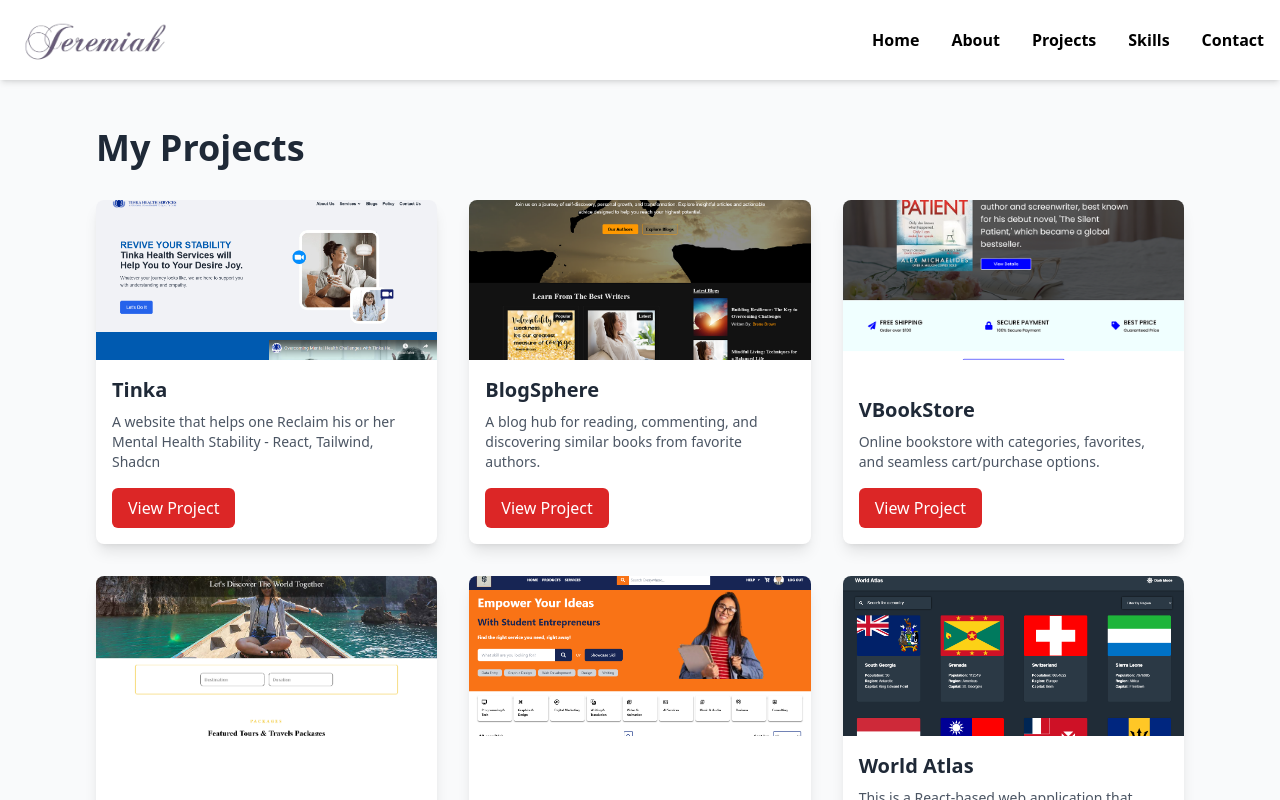
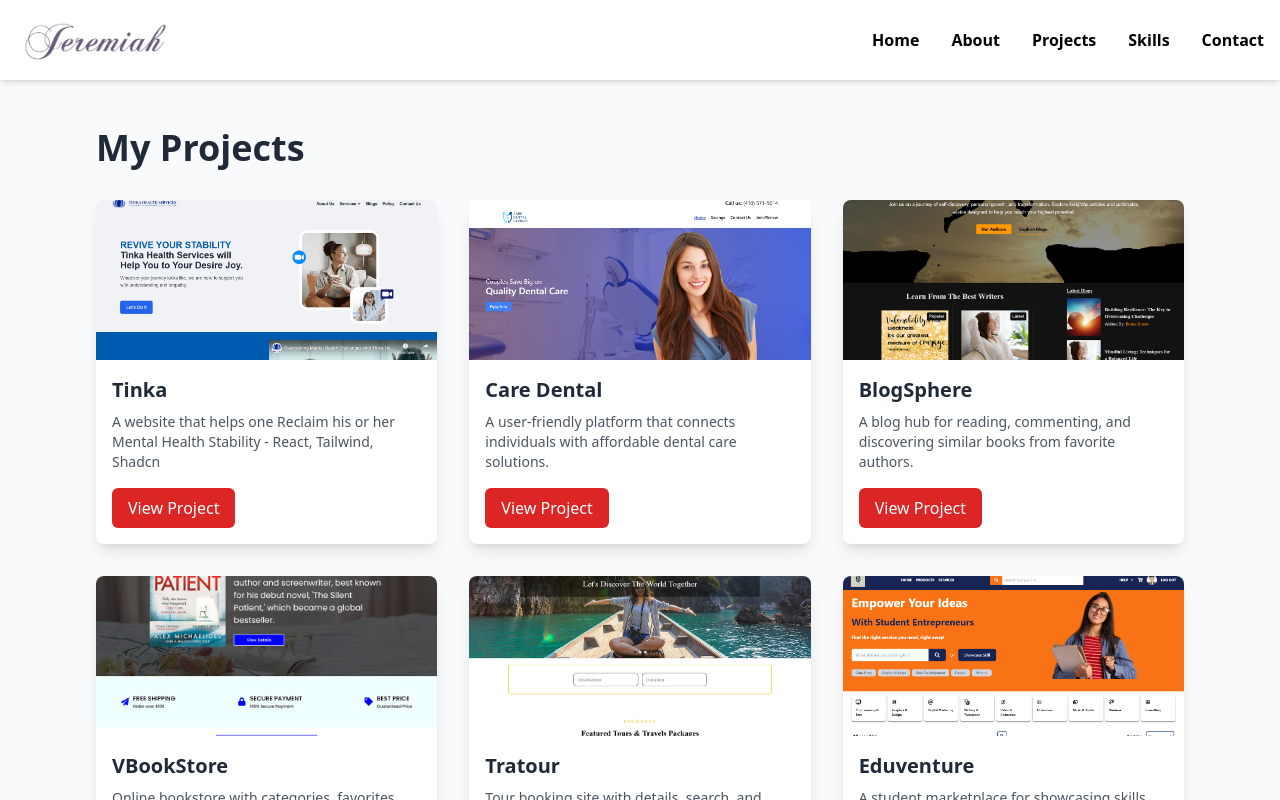
Before and after one commit to Adeoye-J/jeremiah, a React (Vite) app: page /projects in a window 1280 px wide. Shown: the top 800 px of the page. Built offline with nearby package versions, Linux system fonts and the light colour scheme.

Commit message:
made changes to the project section

```diff
--- a/src/pages/Projects.jsx
+++ b/src/pages/Projects.jsx
@@ -7,6 +7,12 @@ const projects = [
     description: 'A website that helps one Reclaim his or her Mental Health Stability - React, Tailwind, Shadcn',
     image: '/images/tinka.png',
     link: "https://tinkahealthservices.com/",
+  },
+  {
+    title: 'Care Dental',
+    description: 'A user-friendly platform that connects individuals with affordable dental care solutions.',
+    image: '/images/caredental.png',
+    link: "https://caredentalsavings.com/",
   },
   {
     title: 'BlogSphere',
```
Also changed, not shown: public/images/caredental.png (added).
